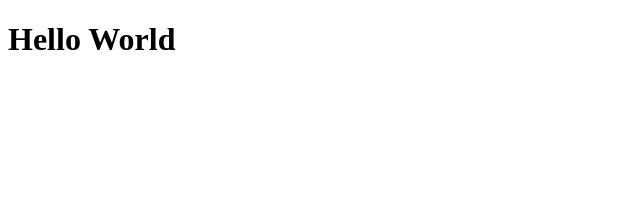
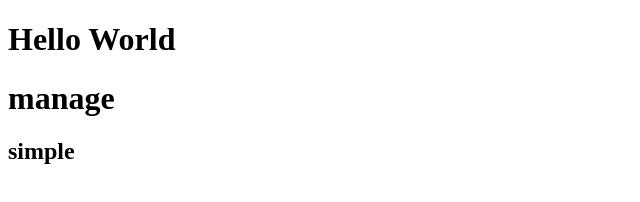
Before and after one commit to 4617azhar/html, a plain HTML site: page index.html in a window 1280 px wide. Shown: the whole page, without its empty margins (0-640 px from the left). Drawn offline with Linux system fonts and the light colour scheme.

Commit message:
First Commit

```diff
--- a/index.html
+++ b/index.html
@@ -8,5 +8,7 @@
 </head>
 <body>
     <h1>Hello World</h1>
+    <h1>manage </h1>
+    <h2>simple</h2>
 </body>
 </html>
```
